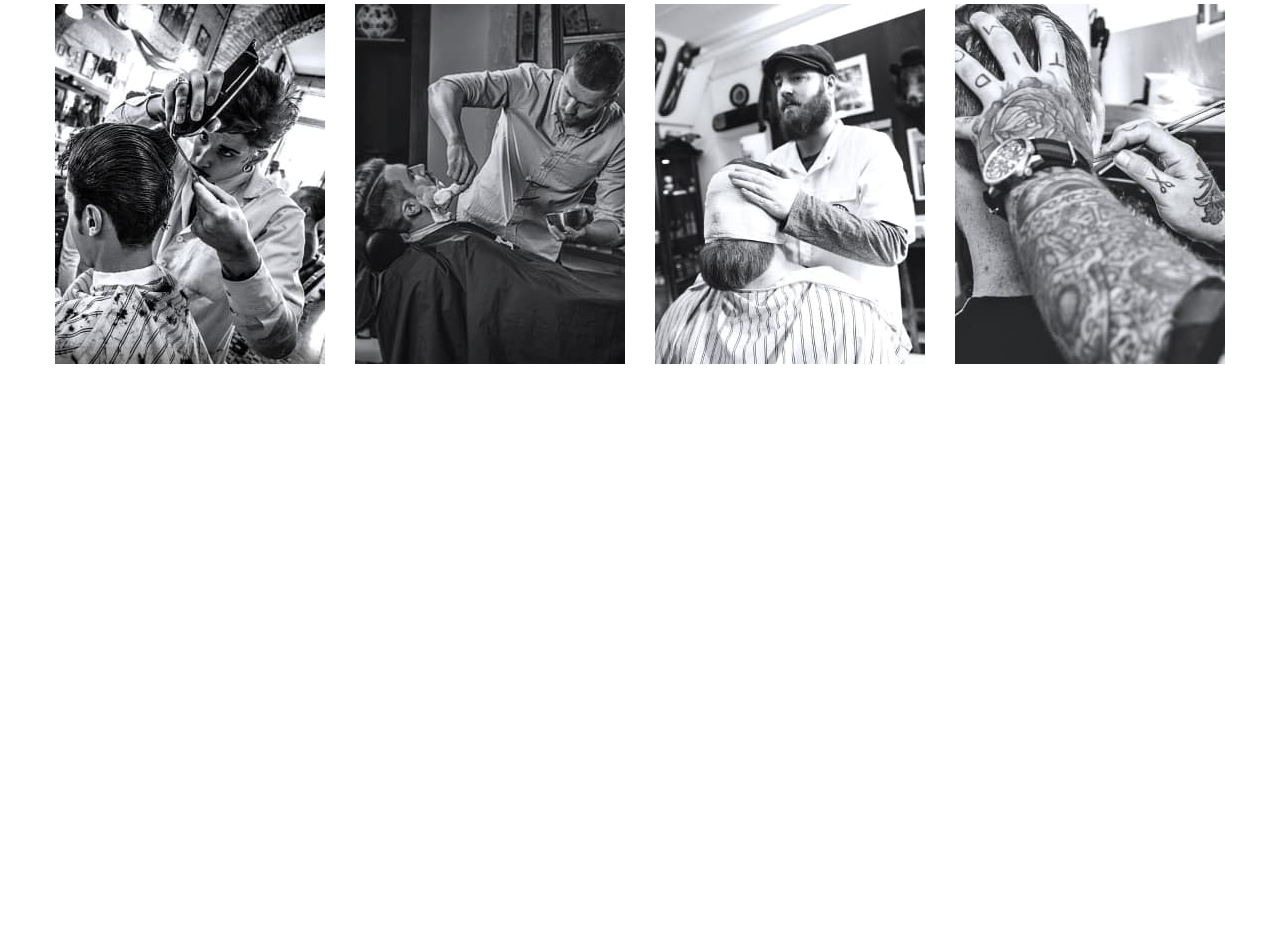
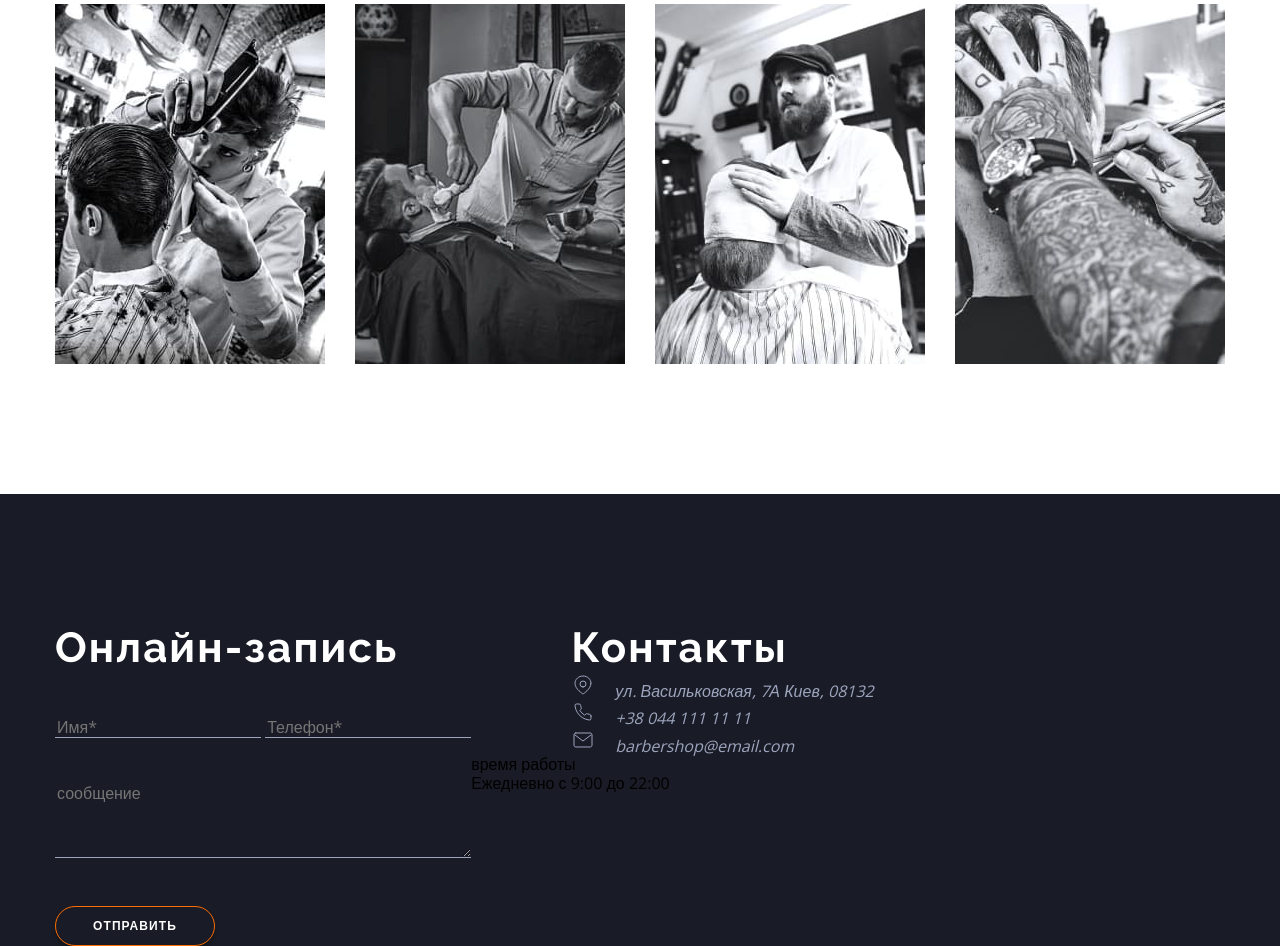
Before and after one commit to Dranyk/barbershop, a plain HTML site: page index.html in a window 1280 px wide. Shown: the part 3666-4612 px from the top of the page. Before the commit the page ends 4160 px from the top, so only its background shows below. Drawn offline with nearby package versions, Linux system fonts and the light colour scheme.

Commit message:
update-contact

```diff
--- a/index.html
+++ b/index.html
@@ -577,8 +577,9 @@
         </div>
       </section>
       <!-- Form -->
-      <!-- <div class="contact-wrap">
+      <div class="contact-wrap">
         <div class="container">
+          <!-- Online -->
           <section class="online">
             <h2 class="online-title section-title">Онлайн-запись</h2>
             <form class="online-form">
@@ -601,33 +602,52 @@
                 class="online-text"
                 placeholder="сообщение"
               ></textarea>
-              <button type="submit" class="online-btn btn">отправить</button>
             </form>
-          </section> -->
+            <button type="submit" class="online-btn btn">отправить</button>
+          </section>
           <!-- Contacts -->
-          <!-- <section>
-            <h2>Контакты</h2>
+          <section>
+            <h2 class="contact-title section-title">Контакты</h2>
             <address>
-              <ul class="list">
-                <li>
+              <ul class="contact-list list">
+                <li class="contact-item">
                   <a
                     href="https://goo.gl/maps/YjysKKPajJtUrSyb9"
                     target="_blank"
                     rel="noopener noreferrer nofollow "
-                    >ул. Васильковская, 7А Киев, 08132</a
-                  >
+                    class="contact-link"
+                    >
+                    <svg class="contact-svg">
+                      <use href="./images/sprite.svg#icon-map-pin"></use>
+                    </svg>
+                    ул. Васильковская, 7А Киев, 08132
+                    </a>
+                </li>
+                <li  class="contact-item">
+                  <a
+                  class="contact-link"
+                  href="tel:+380441111111">
+                    <svg class="contact-svg">
+                      <use href="./images/sprite.svg#icon-phone"></use>
+                    </svg>
+                    +38 044 111 11 11
+                  </a>
                 </li>
                 <li>
-                  <a href="tel:+380441111111">+38 044 111 11 11</a>
-                </li>
-                <li>
-                  <a href="mailto:barbershop@email.com">barbershop@email.com</a>
+                  <a
+                  class="contact-link"
+                  href="mailto:barbershop@email.com">
+                    <svg class="contact-svg">
+                      <use href="./images/sprite.svg#icon-mail"></use>
+                    </svg>
+                    barbershop@email.com
+                  </a>
                 </li>
               </ul>
             </address>
             <p>время работы</p>
             <p>Ежедневно с 9:00 до 22:00</p>
-          </section> -->
+          </section>
         </div>
       </div>
     </main>
--- a/sass/layout/_contact-wrap.scss
+++ b/sass/layout/_contact-wrap.scss
@@ -3,8 +3,33 @@
     background-image: url(../images/online-bg.png);
     background-repeat: no-repeat;
     background-position: right;
+    padding-top: 130px;
     background-size: calc(100% / 2 - 15px);
     .container {
       display: flex;
     }
   }
+
+  .contact-title {
+    color: #ffffff;
+    margin-left: 100px;
+  }
+
+  .contact-list {
+    margin-left: 100px;
+  }
+
+  .contact-item {
+    display: flex;
+    color: #9DA4BD;
+  }
+
+  .contact-link {
+    color: #9DA4BD;
+  }
+
+  .contact-svg {
+    width: 24px;
+    height: 24px;
+    margin-right: 16px;
+  }
--- /dev/null
+++ b/sass/layout/_online.scss
@@ -0,0 +1,29 @@
+.online-title {
+    color: #ffffff;
+    margin-bottom: 44px;
+}
+
+.online-btn {
+    color: #ffffff;
+    margin-top: 44px;
+}
+
+.online-input,
+.online-text {
+    background-color: rgba($color: #000000, $alpha: 0.0);
+    border: none;
+    border-bottom: 1px solid #9DA4BD;
+    color: rgba($color: #9DA4BD, $alpha: 0.4);
+}
+
+.online-input:focus,
+.online-text:focus {
+    border-bottom: 1px solid #ffffff;
+    color: #ffffff;
+}
+
+.online-text {
+    width: 100%;
+    height: 76px;
+    margin-top: 44px;
+}
--- a/sass/main.scss
+++ b/sass/main.scss
@@ -12,7 +12,7 @@
 @import "./layout/header";
 @import "./layout/hero";
 @import "./layout/masters";
-// @import "./layout/online";
+@import "./layout/online";
 @import "./layout/prices";
 @import "./layout/reasons";
 
```
Also changed, not shown: css/main.css, css/main.min.css, images/contact-mob.png (added), images/contact-tab.png (added), images/contact.png (added), 2 other files.
